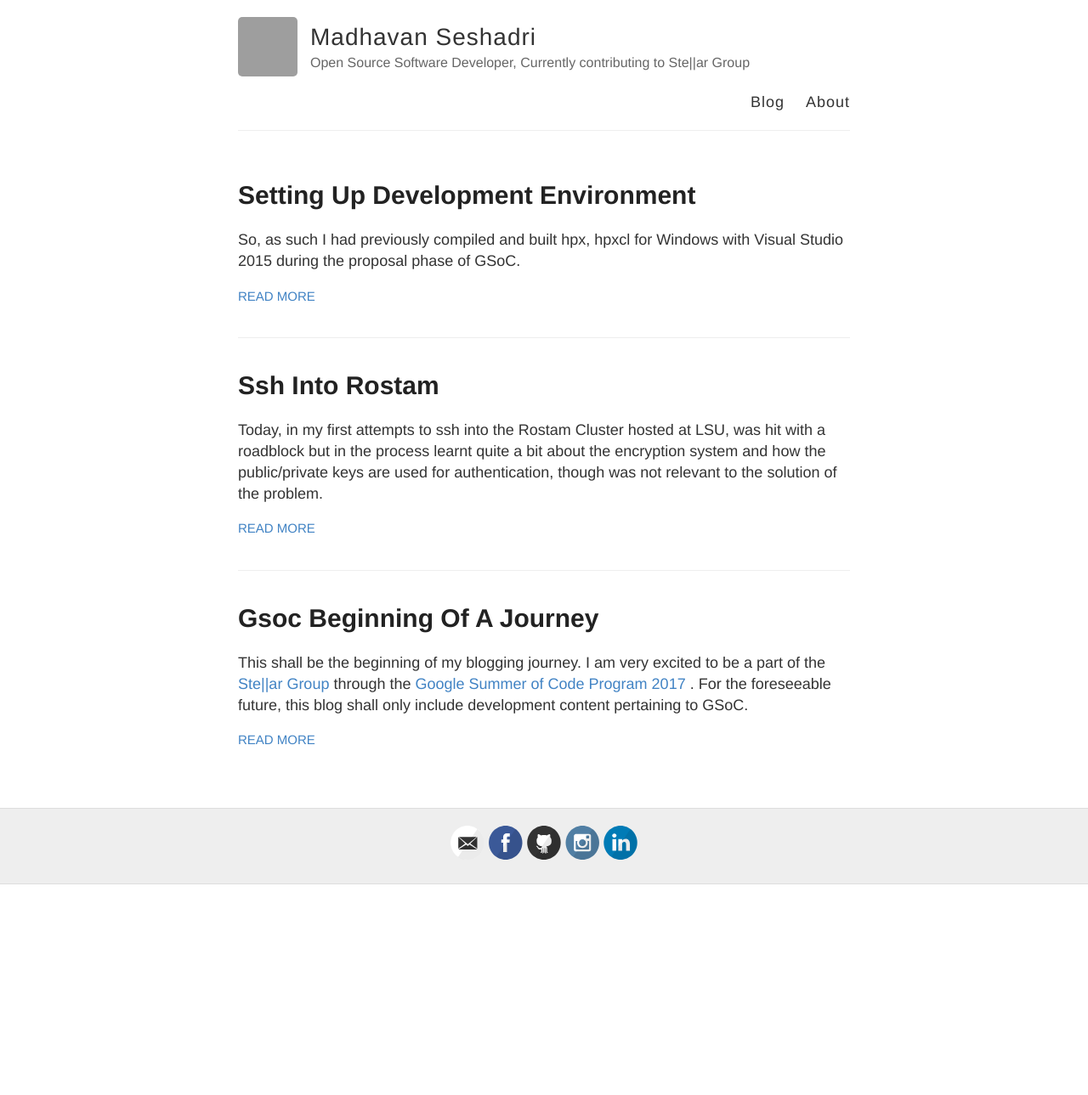
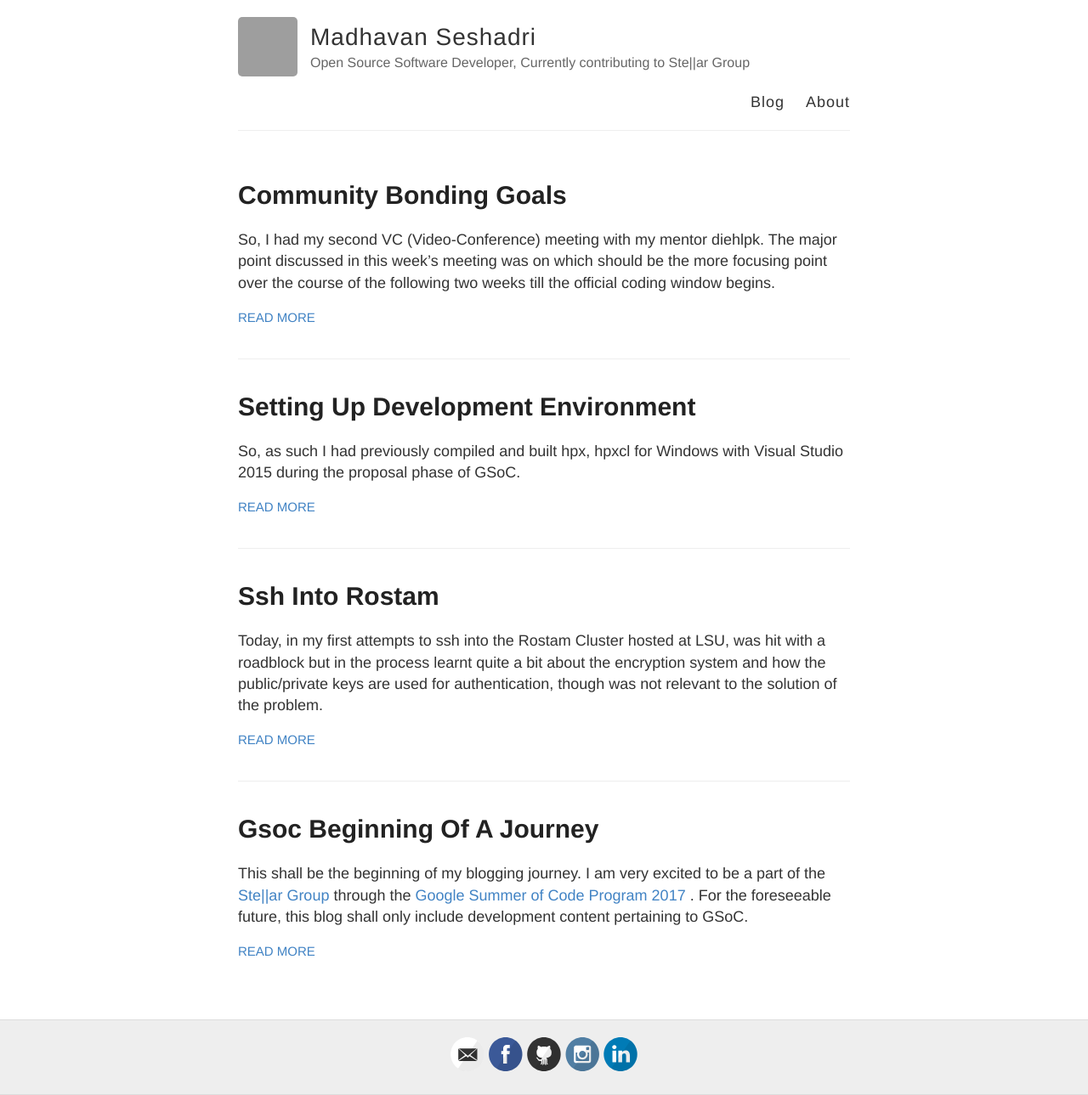
Before and after one commit to MADHAVAN001/madhavan001.github.io, a Jekyll site: the page built from index.html, in a window 1280 px wide. Shown: the whole page at 85% size. Built offline with Jekyll 4.4.1, drawn with Linux system fonts in a browser that asks for light colours; before the commit the page ends 1041 px from its top, so only the background shows below that; grey boxes are pictures that could not be loaded.

Commit message:
Added a new post

```diff
--- /dev/null
+++ b/_posts/2017-5-19-Community-Bonding-Goals.md
@@ -0,0 +1,5 @@
+So, I had my second VC (Video-Conference) meeting with my mentor diehlpk. The major point discussed in this week's meeting was on which should be the more focusing point over the course of the following two weeks till the official coding window begins.
+
+In the last VC, we had discussed about fixing the [issue #31](https://github.com/STEllAR-GROUP/hpxcl/issues/31), however this seems to have already been solved with the updates in CUDA SDK from after version 6.5. As such, while trying to reproduce the error under the same environment, the code did not produce the run-time error as reported. I have since informed of this and have asked to close this issue.
+
+Over the following weeks, I shall be creating a new example in the CUDA part, which has been missing in comparison to the OpenCL part, namely the Mandelbrot Set.
```
Also changed, not shown: _posts/2017-5-17-Setting-up-development-environment.md (+1 -1 lines).
